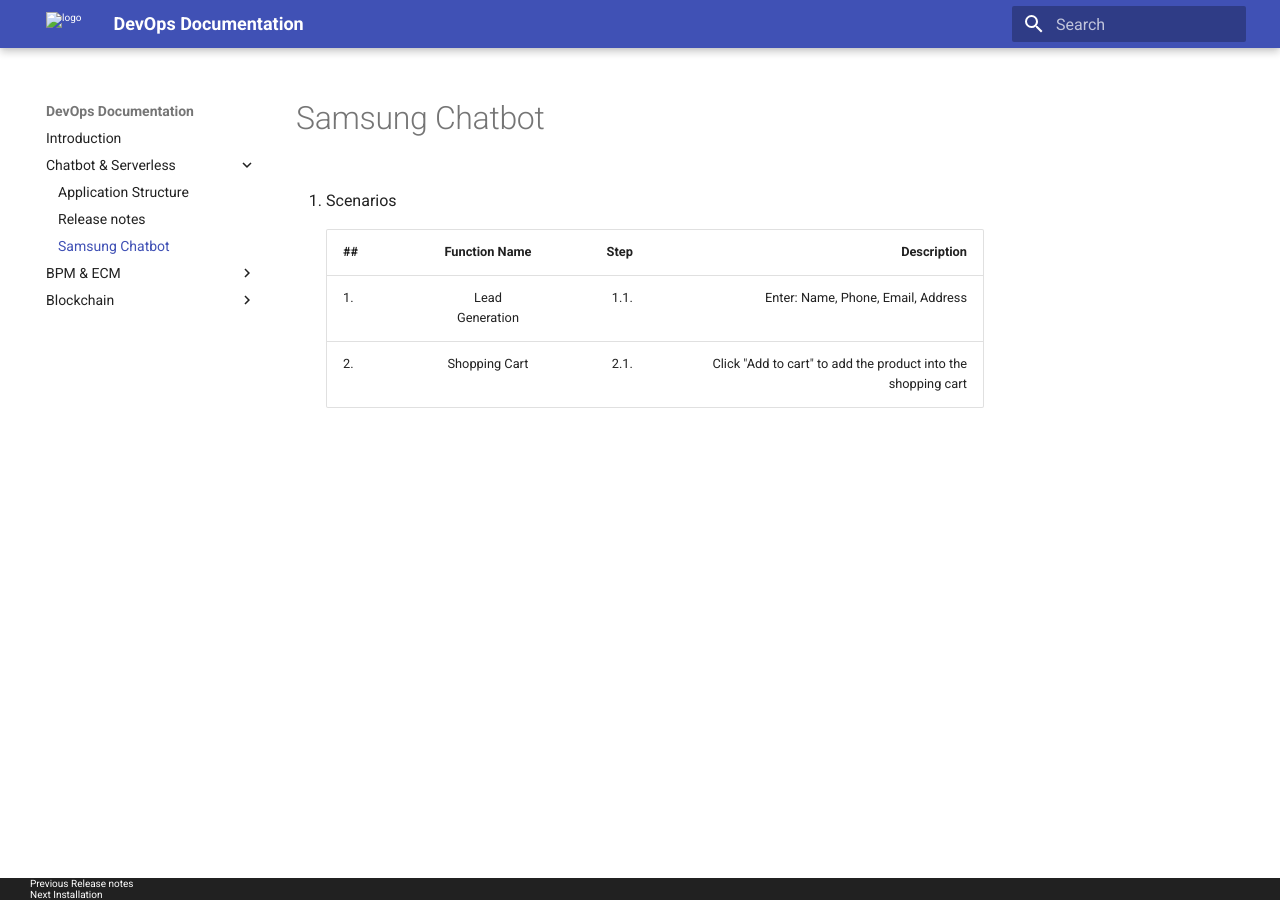
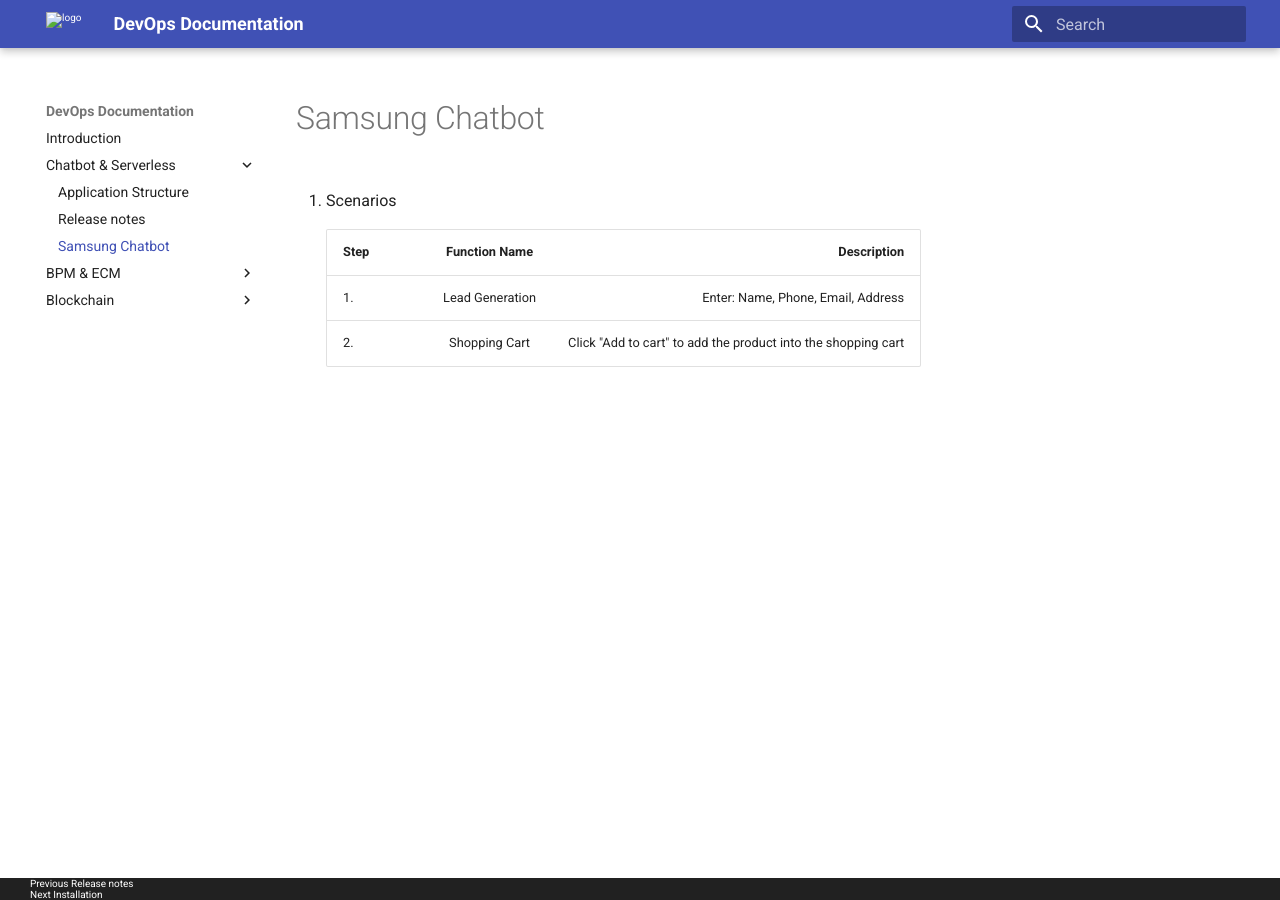
Before and after one commit to hoanganh25991/mkdocs-sample, an MkDocs documentation site: the page built from docs/chatbot-samsung.md, in a window 1280 px wide. Built offline with MkDocs 1.6.1 and Material for MkDocs 9.7.7, drawn with Linux system fonts in a browser that asks for light colours; old or Windows-style settings are respelled for this version of MkDocs.

Commit message:
no message

```diff
--- a/docs/chatbot-samsung.md
+++ b/docs/chatbot-samsung.md
@@ -1,7 +1,7 @@
 #Samsung Chatbot
 1. Scenarios
 
-    | ## |   Function Name  | Step  |   Description   |
-    | -- |:----------------:| -----:| ---------------:|
-    | 1. | Lead Generation  | 1.1.  | Enter: Name, Phone, Email, Address |
-    | 2. | Shopping Cart    | 2.1.  | Click "Add to cart" to add the product into the shopping cart |
+    | Step  |   Function Name    |   Description   |
+    | ----- |:------------------:|  ---------------:|
+    |  1.   |   Lead Generation  |   Enter: Name, Phone, Email, Address |
+    |  2.   |   Shopping Cart    |   Click "Add to cart" to add the product into the shopping cart |
```
